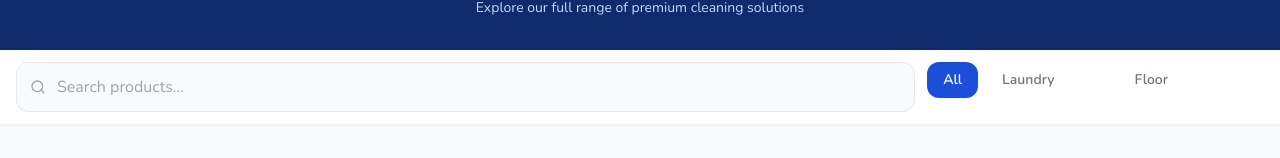
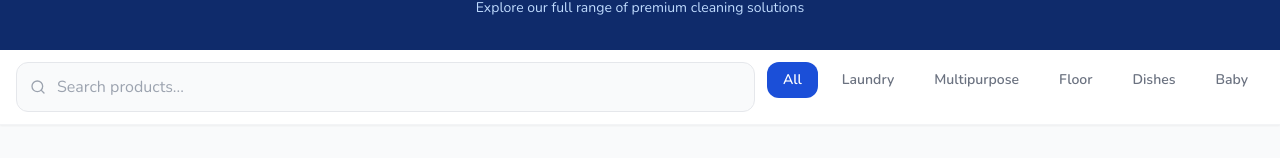
Before and after one commit to ahmi91/cleano_detergents, a Next.js app: page /products in a window 1280 px wide. Shown: the part 146-304 px from the top of the page. Built offline with nearby package versions, Linux system fonts and the light colour scheme.

Commit message:
Update CategoryTabs.tsx

```diff
--- a/src/components/products/CategoryTabs.tsx
+++ b/src/components/products/CategoryTabs.tsx
@@ -16,10 +16,10 @@ export function CategoryTabs() {
   const cats: { key: string; label: string }[] = [
     { key: 'all',         label: t.products.allCategories },
     { key: 'laundry',     label: t.products.laundry },
-    { key: 'Kitchen',     label: t.products.Kitchen },
+    { key: 'multipurpose',     label: t.products.multipurpose },
     { key: 'floor',       label: t.products.floor },
-    { key: 'Antiseptics', label: t.products.Antiseptics },
-    { key: 'Other',       label: t.products.Other },
+    { key: 'dishes', label: t.products.dishes },
+    { key: 'baby',       label: t.products.baby },
   ]
 
   return (
```
